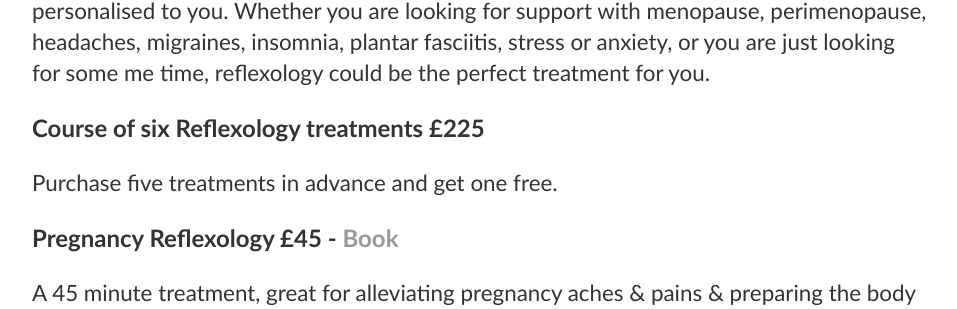
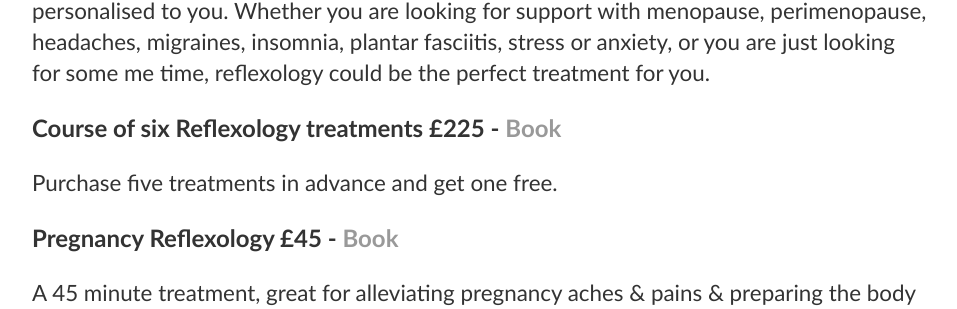
Before and after one commit to Rednax-lab/rednax-lab.github.io, a Jekyll site: the page built from prices.html, in a window 1280 px wide and 900 px high, scrolled down 374 px. Shown: the part 147-456 px from the top of the window, without its empty margins (160-1117 px from the left). Built offline with Jekyll 4.4.1, drawn with Linux system fonts in a browser that asks for light colours; nearby versions of some CDN libraries.

Commit message:
Update prices.html

```diff
--- a/prices.html
+++ b/prices.html
@@ -6,7 +6,7 @@ title: Price List
 	<section class="text with images">
 		<h2>Foot Reflexology treatment £45 - <a href="https://www.fresha.com/a/carshalton-reflexology-wallington-park-lane-mr8ausql/booking?menu=true&pId=1384912&fbclid=PAY2xjawG6qmdleHRuA2FlbQIxMAABpsArgp00PbGOdbwuW-AMQS1Hl8HjKkzwJXIBU9EAzrQjSqmkmJrnyPpK0g_aem_SYo8Aq8qtKz7NAJwznRmRg">Book</a></h2>
 		<p>A 45 minute treatment. First treatment includes a free consultation so your treatment is personalised to you. Whether you are looking for support with menopause, perimenopause, headaches, migraines, insomnia, plantar fasciitis, stress or anxiety, or you are just looking for some me time, reflexology could be the perfect treatment for you.</p>
-		<h2>Course of six Reflexology treatments £225</h2>
+		<h2>Course of six Reflexology treatments £225 - <a href="https://www.fresha.com/a/carshalton-reflexology-wallington-park-lane-mr8ausql/booking?menu=true&pId=1384912&fbclid=PAY2xjawG6qmdleHRuA2FlbQIxMAABpsArgp00PbGOdbwuW-AMQS1Hl8HjKkzwJXIBU9EAzrQjSqmkmJrnyPpK0g_aem_SYo8Aq8qtKz7NAJwznRmRg">Book</a></h2>
 		<p>Purchase five treatments in advance and get one free.</p>
     		<h2>Pregnancy Reflexology £45 - <a href="https://www.fresha.com/a/carshalton-reflexology-wallington-park-lane-mr8ausql/booking?menu=true&pId=1384912&fbclid=PAY2xjawG6qmdleHRuA2FlbQIxMAABpsArgp00PbGOdbwuW-AMQS1Hl8HjKkzwJXIBU9EAzrQjSqmkmJrnyPpK0g_aem_SYo8Aq8qtKz7NAJwznRmRg">Book</a></h2>
     		<p>A 45 minute treatment, great for alleviating pregnancy aches & pains & preparing the body for labour & birth. First treatment includes a free consultation. Book four treatments in advance for £150 - save £30</p>
```
